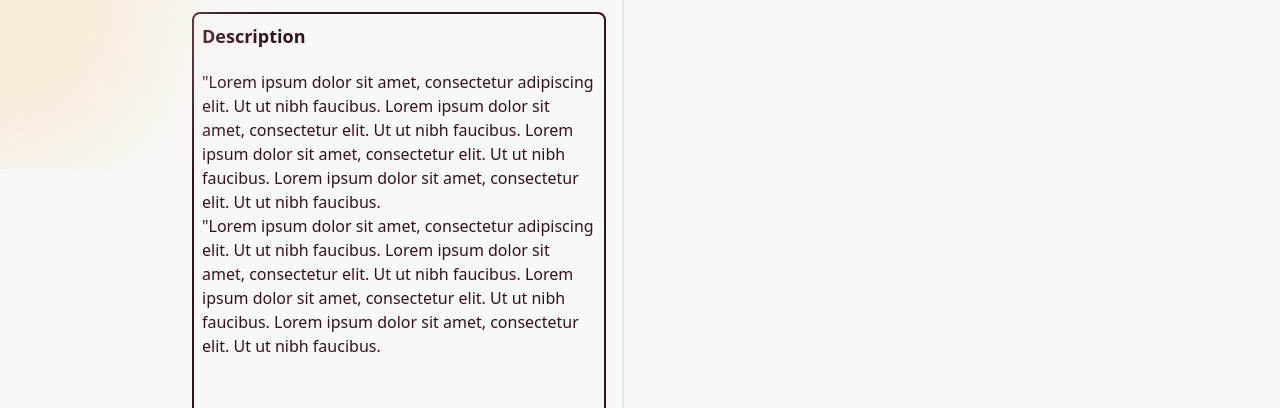
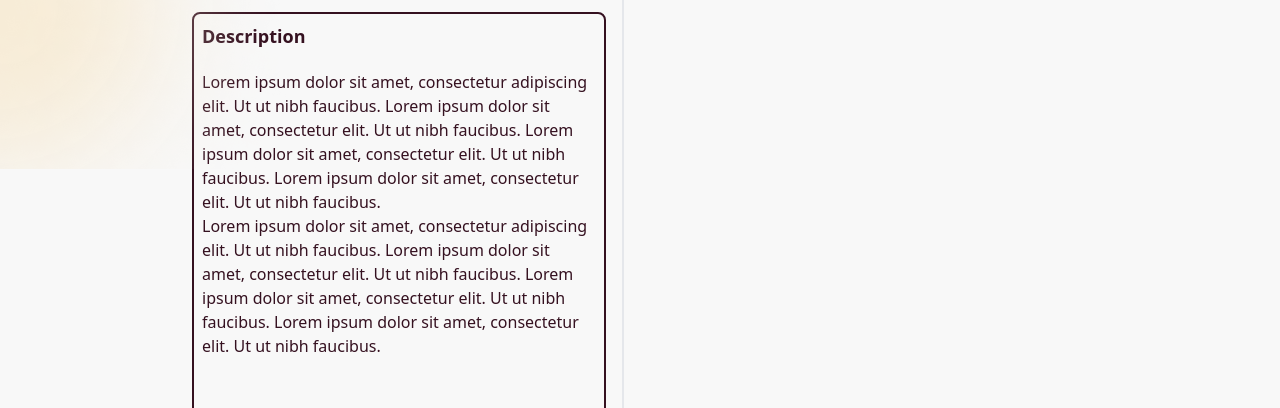
Before and after one commit to TheMODventures/Glow-Scout-Web, a Next.js app: page /compare-treatment in a window 1280 px wide. Shown: the part 631-1039 px from the top of the page. Built offline with nearby package versions, Linux system fonts and the light colour scheme.

Commit message:
fix eslint errors in compare treatment

```diff
--- a/src/app/(home)/compare-treatment/page.jsx
+++ b/src/app/(home)/compare-treatment/page.jsx
@@ -53,14 +53,14 @@ const CompareTreatments = () => {
           <div className="mt-20 md:mt-14 w-full h-[80%] md:p-2 border-2 border-darkMahron rounded-lg">
             <h3 className="font-semibold text-darkMahron text-lg">Description</h3>
             <p className="text-base mt-5 text-darkMahron">
-              "Lorem ipsum dolor sit amet, consectetur adipiscing elit. Ut ut
+              Lorem ipsum dolor sit amet, consectetur adipiscing elit. Ut ut
               nibh faucibus. Lorem ipsum dolor sit amet, consectetur elit. Ut ut
               nibh faucibus. Lorem ipsum dolor sit amet, consectetur elit. Ut ut
               nibh faucibus. Lorem ipsum dolor sit amet, consectetur elit. Ut ut
               nibh faucibus.
             </p>
             <p className="hidden md:block text-base text-darkMahron">
-              "Lorem ipsum dolor sit amet, consectetur adipiscing elit. Ut ut
+            Lorem ipsum dolor sit amet, consectetur adipiscing elit. Ut ut
               nibh faucibus. Lorem ipsum dolor sit amet, consectetur elit. Ut ut
               nibh faucibus. Lorem ipsum dolor sit amet, consectetur elit. Ut ut
               nibh faucibus. Lorem ipsum dolor sit amet, consectetur elit. Ut ut
```
